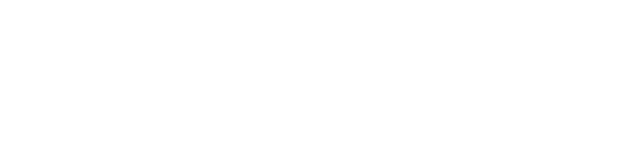
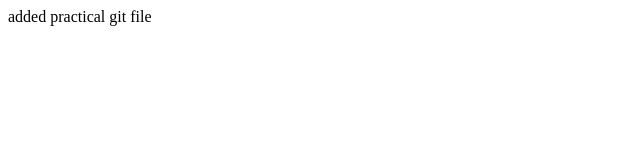
Before and after one commit to Palak-Kantariya/gittest, a plain HTML site: page index.html in a window 1280 px wide. Shown: the whole page, without its empty margins (0-640 px from the left). Drawn offline with Linux system fonts and the light colour scheme.

Commit message:
added practical git file

```diff
--- a/index.html
+++ b/index.html
@@ -6,6 +6,6 @@
   <title>my titlee-001</title>
 </head>
 <body>
-
+  <div>added practical git file</div>
 </body>
 </html>
```
